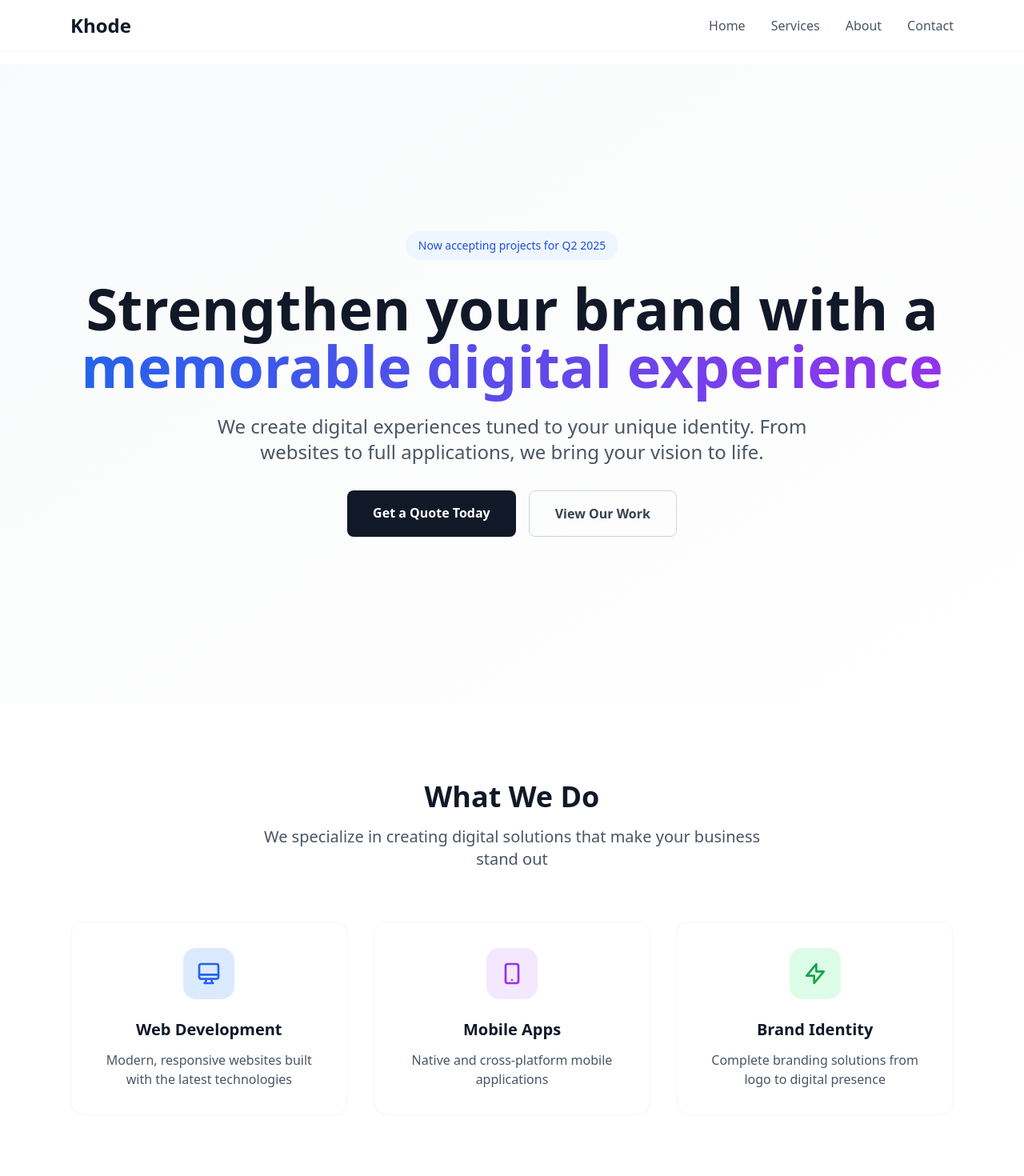
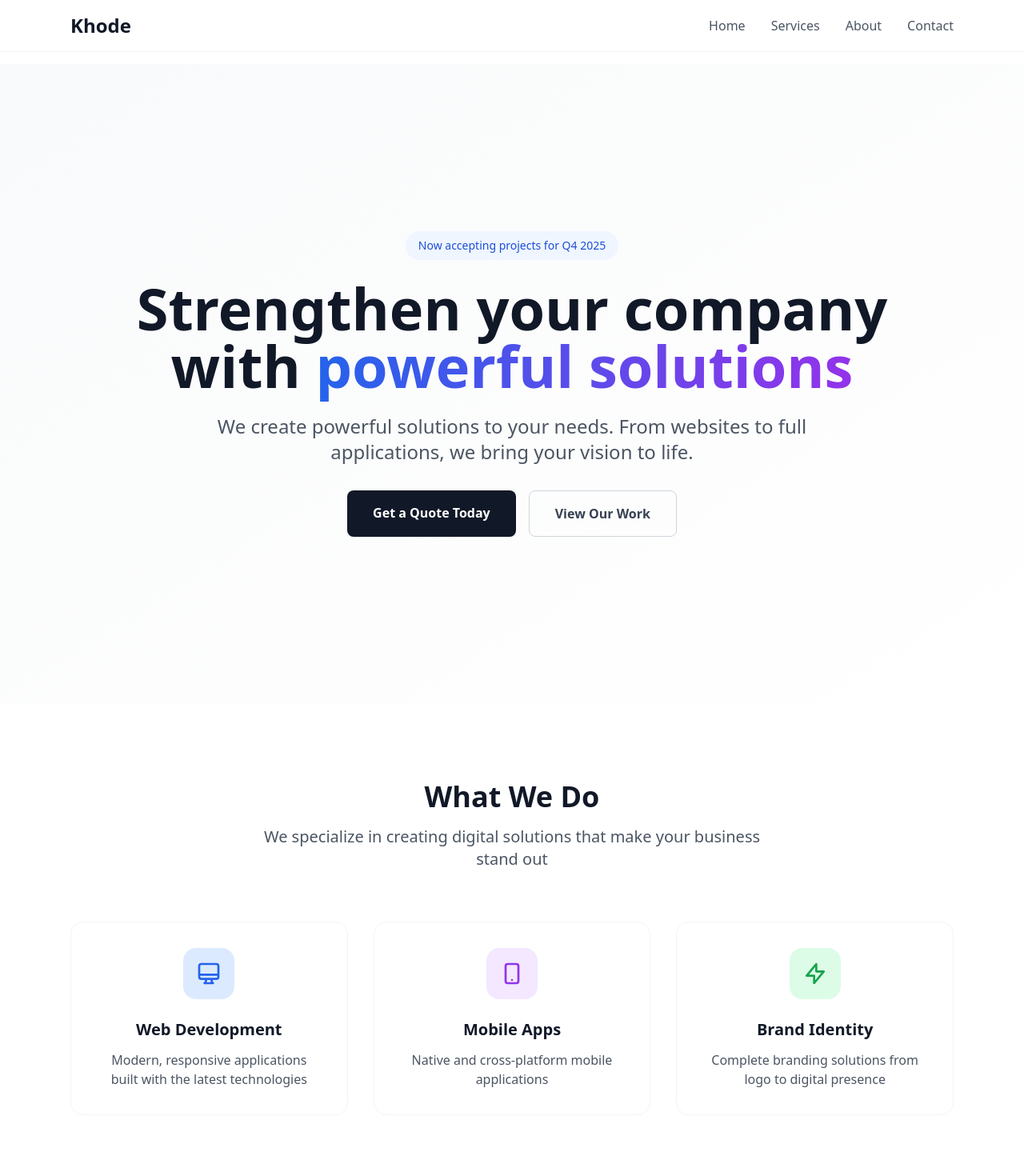
Before and after one commit to armazade/khode_nuxt, a Nuxt app: page / in a window 1280 px wide. Shown: the top 1470 px of the page at 80% size. Built offline with nearby package versions, Linux system fonts and the light colour scheme.

Commit message:
improve index

```diff
--- a/pages/index.vue
+++ b/pages/index.vue
@@ -4,18 +4,18 @@
     <section class="min-h-screen flex items-center justify-center bg-gradient-to-br from-gray-50 to-white">
       <div class="max-w-6xl mx-auto px-6 text-center">
         <div class="mb-6 inline-block px-4 py-2 bg-blue-50 text-blue-700 rounded-full text-sm font-medium">
-          Now accepting projects for Q2 2025
+          Now accepting projects for Q4 2025
         </div>
 
         <h1 class="text-5xl md:text-7xl font-bold text-gray-900 mb-6 leading-tight">
-          Strengthen your brand with a
+          Strengthen your company with
           <span class="bg-gradient-to-r from-blue-600 to-purple-600 bg-clip-text text-transparent">
-            memorable digital experience
+            powerful solutions
           </span>
         </h1>
 
         <p class="text-xl md:text-2xl text-gray-600 mb-8 max-w-3xl mx-auto leading-relaxed">
-          We create digital experiences tuned to your unique identity.
+          We create powerful solutions to your needs.
           From websites to full applications, we bring your vision to life.
         </p>
 
@@ -54,7 +54,7 @@
               </svg>
             </div>
             <h3 class="text-xl font-semibold text-gray-900 mb-3">Web Development</h3>
-            <p class="text-gray-600">Modern, responsive websites built with the latest technologies</p>
+            <p class="text-gray-600">Modern, responsive applications built with the latest technologies</p>
           </div>
 
           <div class="text-center p-8 border border-gray-100 rounded-2xl hover:shadow-lg transition-shadow">
```
